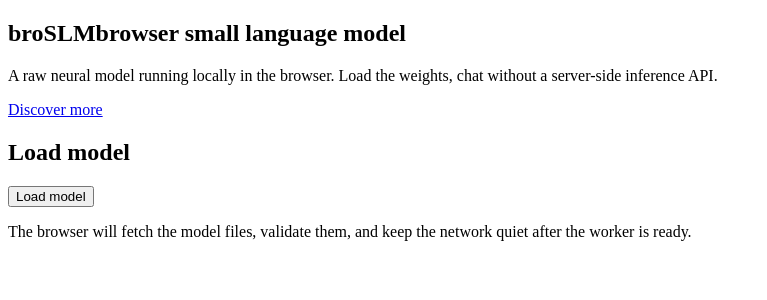
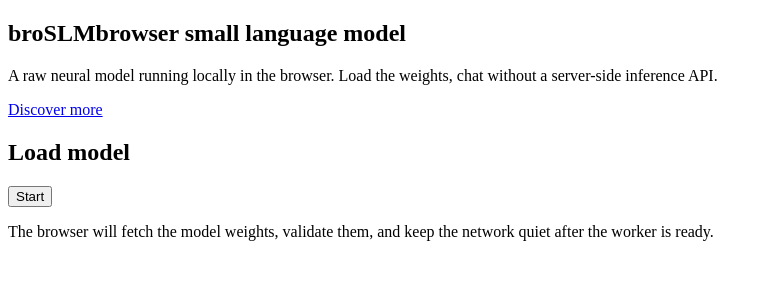
Before and after one commit to Damianofds/broslm, a React (Vite) app in the folder src/: page / in a window 1280 px wide. Shown: the top 300 px of the page, without its empty margins (0-767 px from the left). Built offline with nearby package versions, Linux system fonts and the light colour scheme; the HTML template or start-up script is replaced by a standard one.

Commit message:
Update load CTA copy

```diff
--- a/src/src/App.tsx
+++ b/src/src/App.tsx
@@ -463,10 +463,10 @@ function StartLoadFrame({
         onClick={onLoadModel}
         type="button"
       >
-        Load model
+        Start
       </button>
       <p className="frame-copy">
-        The browser will fetch the model files, validate them, and keep the network quiet after
+        The browser will fetch the model weights, validate them, and keep the network quiet after
         the worker is ready.
       </p>
       {error && <p className="error-message">{error}</p>}
```
